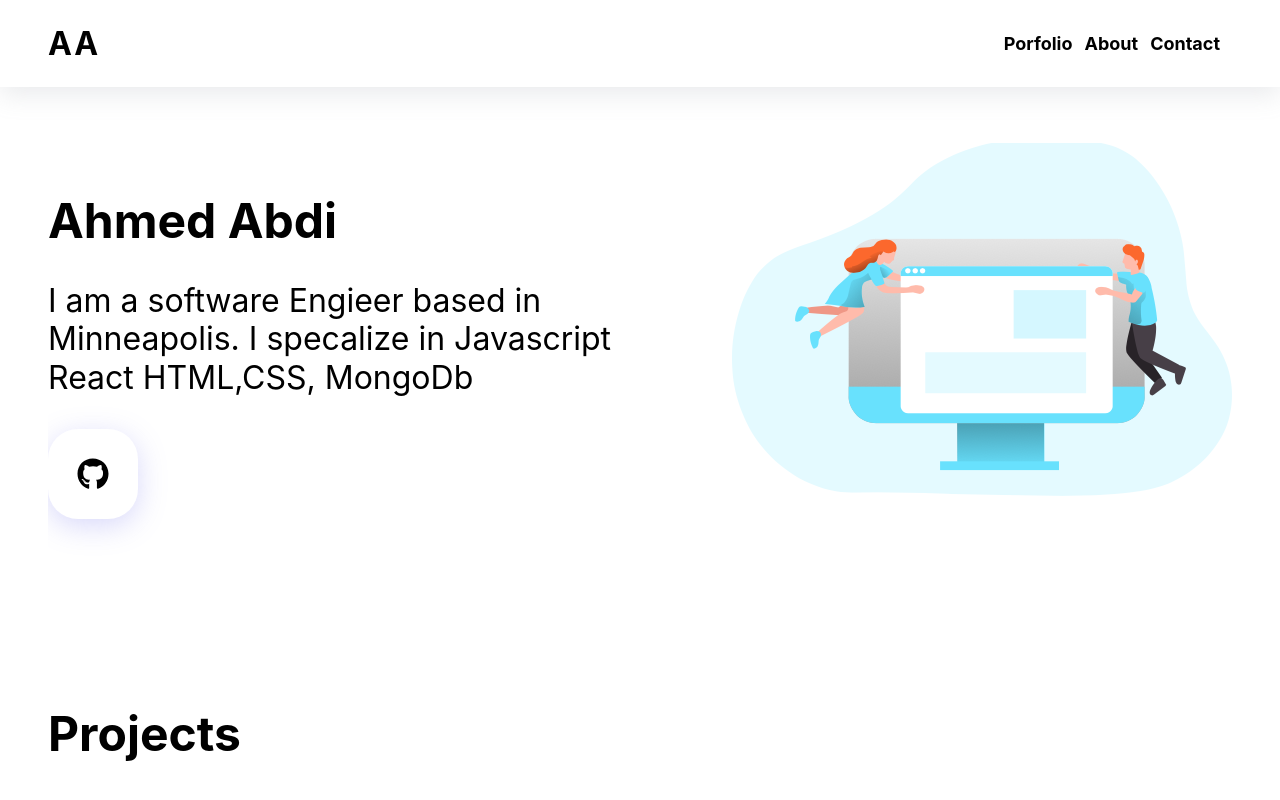
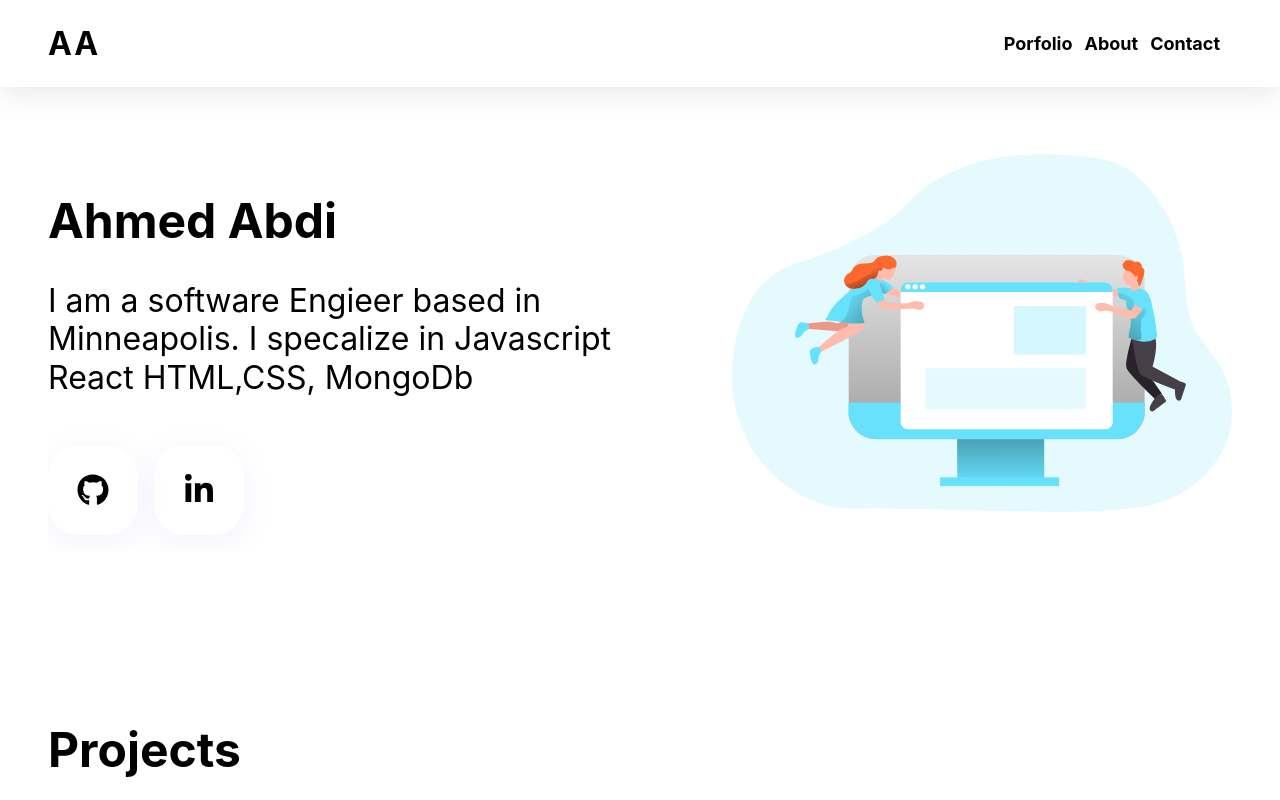
Before and after one commit to ahmed19567/Portfolio, a React (Create React App) app: page / in a window 1280 px wide. Shown: the top 800 px of the page. Built offline with nearby package versions, Linux system fonts and the light colour scheme.

Commit message:
added linkedin link

```diff
--- a/src/Component/Body/Body.jsx
+++ b/src/Component/Body/Body.jsx
@@ -1,5 +1,5 @@
 import React from 'react'
-import { FaGithub } from 'react-icons/fa';
+import { FaGithub, FaLinkedinIn } from 'react-icons/fa';
 import computer from './computer.png'
 import './body.css'
 
@@ -14,9 +14,15 @@ function Body() {
                 I specalize in Javascript  React
                 HTML,CSS, MongoDb
             </p>
-               <a href="https://github.com/ahmed19567" className='github'>
+             <div className="iconlink">
+             <a href="https://github.com/ahmed19567" className='github'>
                 <FaGithub/>
                </a>
+               <a href="https://linkedin.com/in/ahmed-abdi-ahmed19567" className='linkedin'>
+                <FaLinkedinIn/>
+               </a>
+             </div>
+
          </section>
         <section class="section1_icon">
 
--- a/src/Component/Body/body.css
+++ b/src/Component/Body/body.css
@@ -25,7 +25,12 @@
   margin: 16px 0;
   padding: 16px 0;
 }
-.github {
+.iconlink{
+  display: flex;
+  column-gap: 1em;
+  background-color: white;
+}
+.github, .linkedin {
   display: flex;
   justify-content: center;
   align-items: center;
@@ -35,7 +40,7 @@
   /* color: #7f7def; */
   columns: #6dc4d5;
   box-shadow: 0 5px 15px -5px rgb(0 0 0 / 44%);
-  box-shadow: rgba(127, 125, 239, 0.3) 0px 7px 29px 0px;
+  box-shadow: rgba(127, 125, 239, 0.1) 0px 7px 29px 0px;
   padding: 0 20px;
   border-radius: 30px;
   margin: 16px 0;
--- a/src/Component/Contact/Contact.jsx
+++ b/src/Component/Contact/Contact.jsx
@@ -12,9 +12,9 @@ function Contact() {
             </h2>
             <p className='moreinfo'>
             If you like my work and have some cool project to work on, you can get in
-            touch with me using this email address: joneyjones05@gmail.com
+            touch with me using this email address: abdi36344@gmail.com
             </p>
-            <a href="mailto:joneyjones05@gmail.com" className='contact_tag'>
+            <a href="mailto:abdi36344@gmail.com" className='contact_tag'>
                 <div className="sendmail">
                     <FaEnvelope className='envelope'/>
                     <p>Get in touch</p>
```
